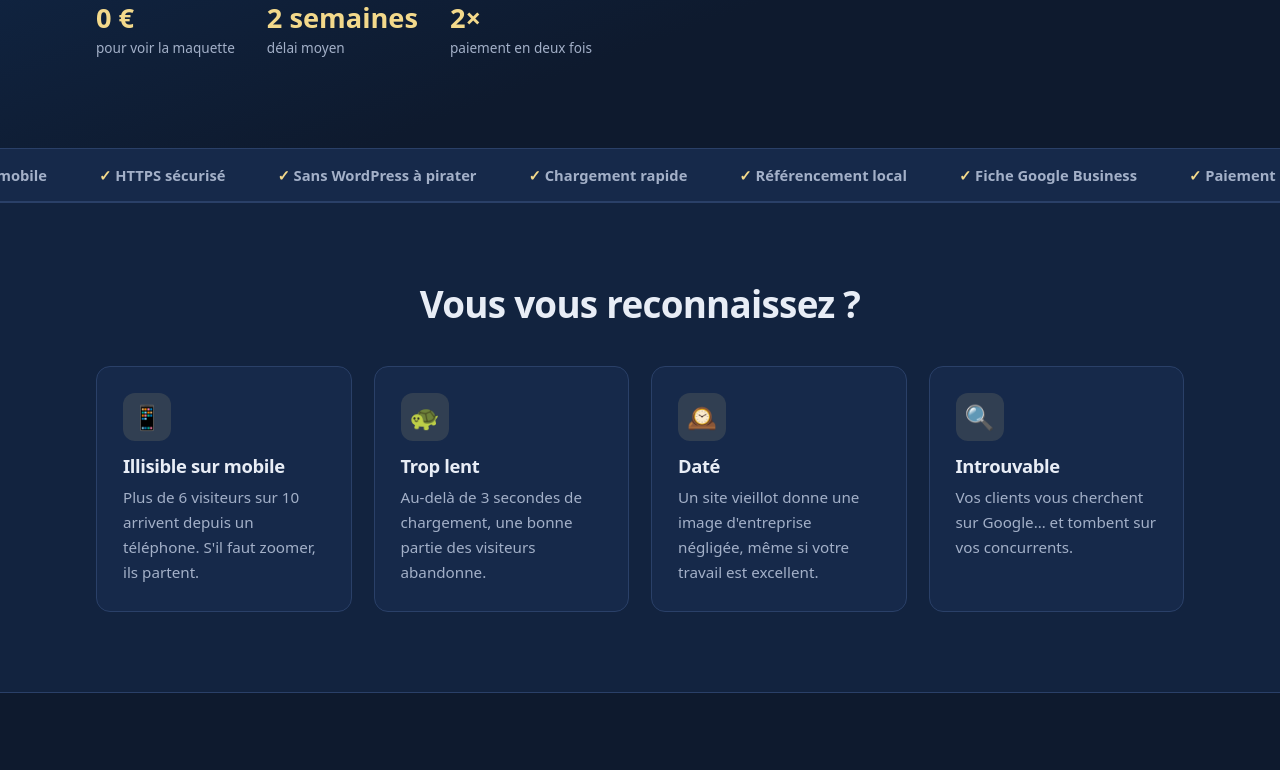
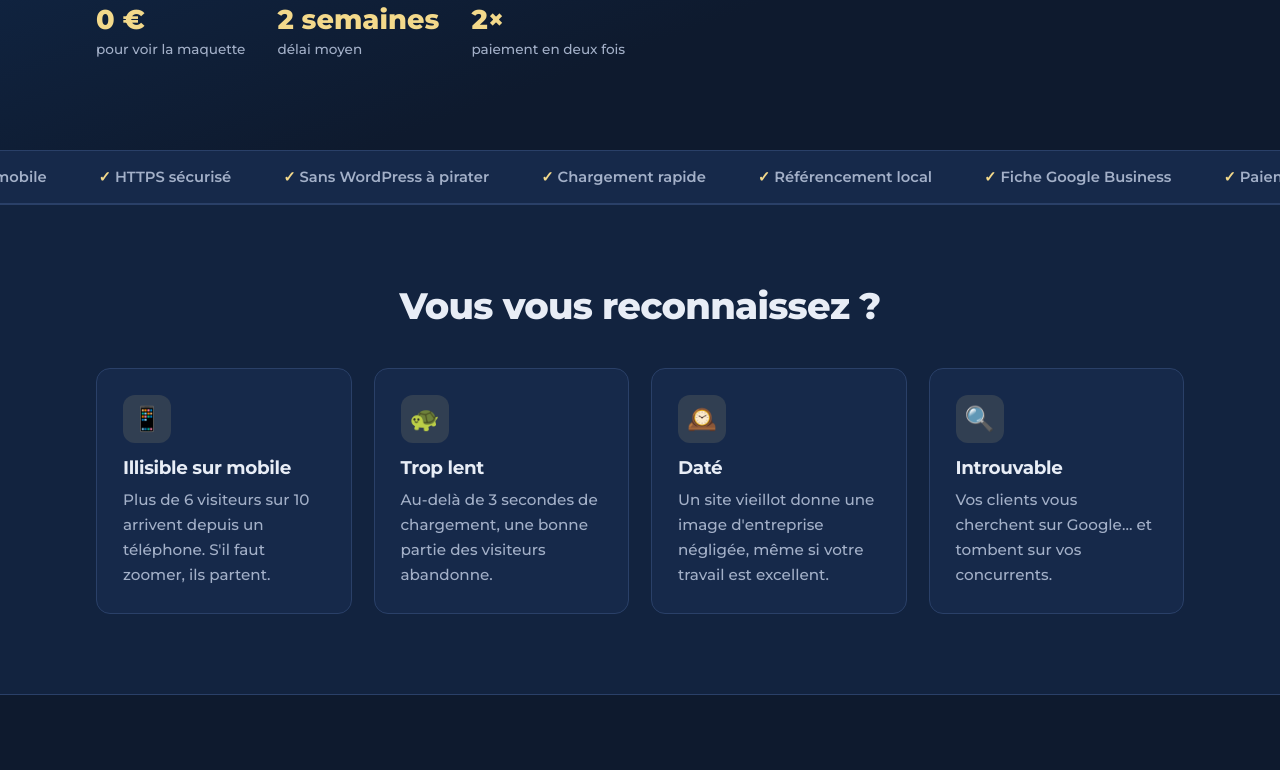
Before and after one commit to lasnay/vitrine-web, a plain HTML site: page index.html in a window 1280 px wide. Shown: the part 831-1601 px from the top of the page. Drawn offline with Linux system fonts and the light colour scheme.

Commit message:
Police Montserrat hebergee sur le site (plus de Google Fonts), CSP resserree
Co-Authored-By: Claude Sonnet 5.5 <noreply@anthropic.com>

```diff
--- a/index.html
+++ b/index.html
@@ -5,7 +5,7 @@
   <meta name="viewport" content="width=device-width, initial-scale=1">
   <title>Petits Rouages — Sites internet et outils sur mesure</title>
   <meta name="description" content="Votre site est lent, daté ou introuvable sur Google ? Je le refais : moderne, rapide, adapté au mobile. Audit gratuit, prix clairs.">
-  <meta http-equiv="Content-Security-Policy" content="default-src 'self'; script-src 'self'; style-src 'self' https://fonts.googleapis.com; font-src https://fonts.gstatic.com; img-src 'self' data:; connect-src 'self' https://formspree.io; object-src 'none'; base-uri 'self'; form-action 'self' mailto:; upgrade-insecure-requests">
+  <meta http-equiv="Content-Security-Policy" content="default-src 'self'; script-src 'self'; style-src 'self'; font-src 'self'; img-src 'self' data:; connect-src 'self' https://formspree.io; object-src 'none'; base-uri 'self'; form-action 'self' mailto:; upgrade-insecure-requests">
   <meta name="referrer" content="strict-origin-when-cross-origin">
   <link rel="icon" type="image/png" sizes="32x32" href="favicon-32.png">
   <link rel="icon" type="image/png" sizes="192x192" href="icon-192.png">
@@ -22,10 +22,7 @@
   <meta property="og:image:height" content="630">
   <meta property="og:image:alt" content="Petits Rouages : sites internet et outils sur mesure pour petites entreprises">
   <meta name="twitter:card" content="summary_large_image">
-  <link rel="preconnect" href="https://fonts.googleapis.com">
-  <link rel="preconnect" href="https://fonts.gstatic.com" crossorigin>
-  <link href="https://fonts.googleapis.com/css2?family=Montserrat:wght@500;600;700;800&display=swap" rel="stylesheet">
-  <link rel="stylesheet" href="style.css?v=19">
+  <link rel="stylesheet" href="style.css?v=20">
 </head>
 <body>
   <a class="announce" href="#offres">🚀 Offre pionnier : 3 places à prix réduit pour mes premiers clients <b>Voir →</b></a>
@@ -263,7 +260,7 @@
           <article class="card"><div class="icon">🧱</div><h3>Rien à pirater</h3><p>Pas de WordPress, pas d'extensions, pas de base de données, pas d'espace d'administration exposé. Et donc aucune mise à jour de sécurité à surveiller.</p></article>
           <article class="card"><div class="icon">🌍</div><h3>Réseau mondial</h3><p>Votre site est copié sur des serveurs partout dans le monde : il reste rapide et encaisse les pics de visites.</p></article>
           <article class="card"><div class="icon">🛡️</div><h3>Protections dans le code</h3><p>Le site indique au navigateur ce qu'il a le droit de charger, ce qui bloque l'injection de contenus malveillants.</p></article>
-          <article class="card"><div class="icon">🍪</div><h3>Sans pisteurs</h3><p>Aucun cookie, aucun outil de statistiques ni de publicité : pas de bandeau cookies envahissant. Seule exception : la police de caractères, chargée depuis Google Fonts.</p></article>
+          <article class="card"><div class="icon">🍪</div><h3>Sans pisteurs</h3><p>Aucun cookie, aucun outil de statistiques ni de publicité : pas de bandeau cookies envahissant. Même la police de caractères est hébergée sur le site.</p></article>
           <article class="card"><div class="icon">💾</div><h3>Historique complet</h3><p>Chaque modification est enregistrée : en cas de souci, on revient à la version d'avant en quelques minutes. Et une copie complète vous appartient.</p></article>
         </div>
       </div>
--- a/style.css
+++ b/style.css
@@ -1,3 +1,7 @@
+@font-face { font-family: "Montserrat"; font-style: normal; font-weight: 500; font-display: swap; src: url("fonts/montserrat-latin-500-normal.woff2") format("woff2"); }
+@font-face { font-family: "Montserrat"; font-style: normal; font-weight: 600; font-display: swap; src: url("fonts/montserrat-latin-600-normal.woff2") format("woff2"); }
+@font-face { font-family: "Montserrat"; font-style: normal; font-weight: 700; font-display: swap; src: url("fonts/montserrat-latin-700-normal.woff2") format("woff2"); }
+@font-face { font-family: "Montserrat"; font-style: normal; font-weight: 800; font-display: swap; src: url("fonts/montserrat-latin-800-normal.woff2") format("woff2"); }
 :root {
   --bg: #0e1a2e;
   --bg2: #12233f;
```
Also changed, not shown: mentions-legales.html (+3 -4 lines), fonts/OFL-LICENSE.txt (added), fonts/montserrat-latin-500-normal.woff2 (added), fonts/montserrat-latin-600-normal.woff2 (added), fonts/montserrat-latin-700-normal.woff2 (added), fonts/montserrat-latin-800-normal.woff2 (added).
